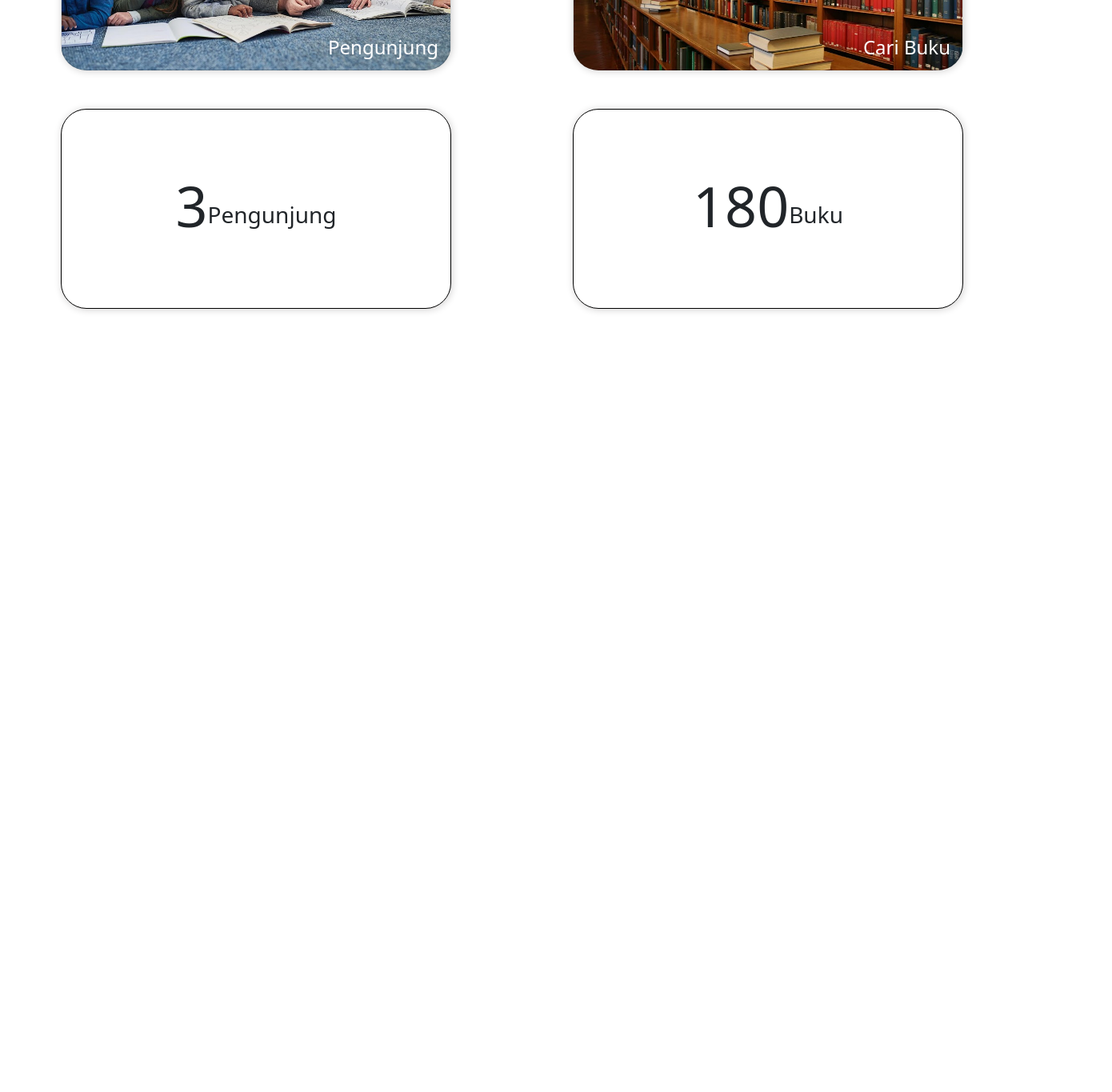
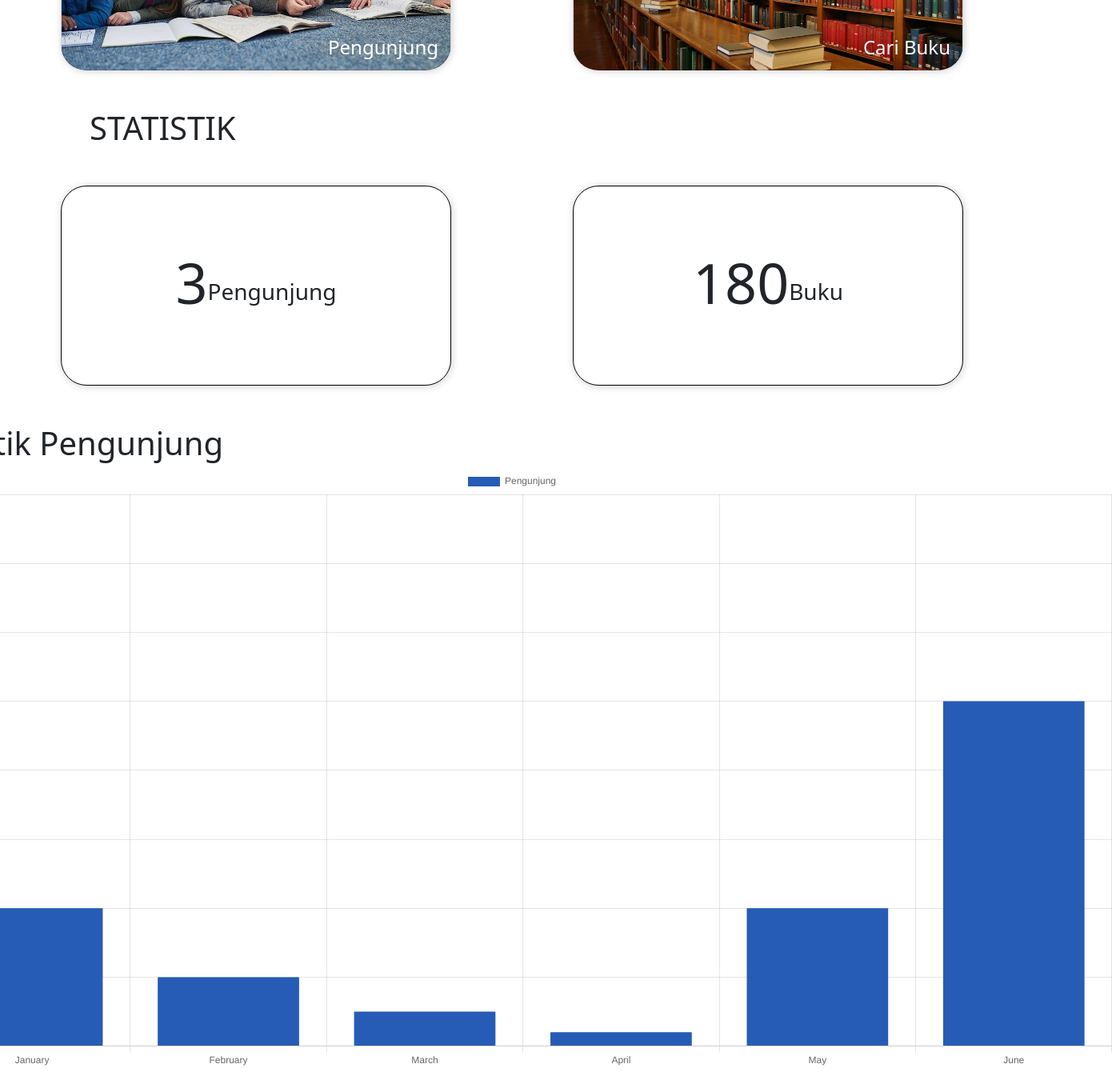
Before and after one commit to Tejar456/tefa-perpusdigital, a Nuxt app: page / in a window 1280 px wide. Shown: the part 360-1725 px from the top of the page at 80% size, 1390 px wide, since content can reach past the window. Before the commit the page ends 800 px from the top, so only its background shows below. Built offline with nearby package versions, Linux system fonts and the light colour scheme.

Commit message:
Add files via upload

```diff
--- /dev/null
+++ b/components/ChartStatistik.vue
@@ -0,0 +1,48 @@
+<template>
+  <div>
+    <h1>Statistik Pengunjung</h1>
+    <canvas id="myChart"></canvas>
+  </div>
+</template>
+
+<script setup lang="ts">
+import Chart from 'chart.js/auto';
+
+const labels = [
+    'January',
+    'February',
+    'March',
+    'April',
+    'May',
+    'June',
+  ];
+
+const data = {
+  labels: labels,
+  datasets: [{
+    label: 'Pengunjung',
+    backgroundColor: 'rgb(38, 92, 181)',
+    borderColor: 'rgb(255, 99, 132)',
+    data: [20, 10, 5, 2, 20, 50, 77],
+  }]
+};
+
+const config = {
+  type: 'bar',
+  data: data,
+  options: {}
+};
+
+onMounted(() => {
+  const myChart = new Chart(
+    document.getElementById('myChart'),
+    config
+  );
+})
+</script>
+
+<style scoped>
+#myChart {
+  width: 1500px;
+}
+</style>
--- a/nuxt.config.ts
+++ b/nuxt.config.ts
@@ -1,5 +1,5 @@
 // https://nuxt.com/docs/api/configuration/nuxt-config
 export default defineNuxtConfig({
   devtools: { enabled: false },
-  css: ["bootstrap/dist/css/bootstrap.min.css"]
+  css: ["bootstrap/dist/css/bootstrap.min.css"],
 })
--- a/package.json
+++ b/package.json
@@ -11,6 +11,7 @@
   },
   "dependencies": {
     "bootstrap": "5.2",
+    "chart.js": "^3.9.1",
     "nuxt": "^3.10.3",
     "vue": "^3.4.19",
     "vue-router": "^4.3.0"
--- a/pages/buku/detail.vue
+++ b/pages/buku/detail.vue
@@ -21,7 +21,7 @@ button {
   border: 1px solid #000;
   background-color: #265CB5;
   color: #fff;
-  position: absolute;
+  position: fixed;
   bottom: 30px;
   right: 30px;
   border-radius: 20px;
--- a/pages/index.vue
+++ b/pages/index.vue
@@ -1,5 +1,5 @@
 <template>
-  <div class="container-fluid">
+  <div class="container-fluid font">
     <div class="row my-5 d-flex justify-content-around">
       <div class="col-lg-6 kartu">
         <nuxt-link to="/pengunjung/tambah">
@@ -19,7 +19,10 @@
           </div>
         </nuxt-link>
       </div>
-  </div>
+    </div>
+    <div class="statistik">
+      <h1>STATISTIK</h1>
+    </div>
     <div class="row my-5 d-flex justify-content-around">
       <div class="col-lg-6 kartu">
           <div class="card c2 rounded-5">
@@ -38,8 +41,18 @@
           </div>
       </div>
     </div>
+
+    <div class="row">
+      <div class="chart">
+        <chart-statistik />
+      </div>
+    </div>
   </div>
 </template>
+
+<script setup>
+useHead({ title: "Home / Perpus Digital" })
+</script>
 
 <style scoped>
 .card {
@@ -68,6 +81,10 @@
   right: 15px;
 }
 
+.statistik {
+  margin-left: 100px;
+}
+
 .kartu {
   width: 40%;
 }
@@ -85,4 +102,10 @@
 .no {
   font-size: 70px;
 }
+.chart {
+  display: flex;
+  justify-content: center;
+  align-items: center;
+  margin-bottom: 100px;
+}
 </style>
--- a/pages/pengunjung/index.vue
+++ b/pages/pengunjung/index.vue
@@ -40,7 +40,7 @@ button {
   border: 1px solid #000;
   background-color: #265CB5;
   color: #fff;
-  position: absolute;
+  position: fixed;
   bottom: 30px;
   right: 30px;
   border-radius: 20px;
--- a/pages/pengunjung/tambah.vue
+++ b/pages/pengunjung/tambah.vue
@@ -96,7 +96,7 @@ button:hover {
 }
 
 .kembali {
-  position: absolute;
+  position: fixed;
   bottom: 30px;
   right: 30px;
   border-radius: 20px;
--- /dev/null
+++ b/plugins/chartjs.ts
@@ -0,0 +1,4 @@
+import { Chart, Title, Tooltip, Legend, BarElement, CategoryScale, LinearScale } from 'chart.js'
+export default defineNuxtPlugin(() => {
+    Chart.register(CategoryScale, LinearScale, BarElement, Title, Tooltip, Legend)
+})
```
Also changed, not shown: pages/buku/index.vue (line endings or trailing spaces), 1 other file (tests, documents, lock files or other folders).
